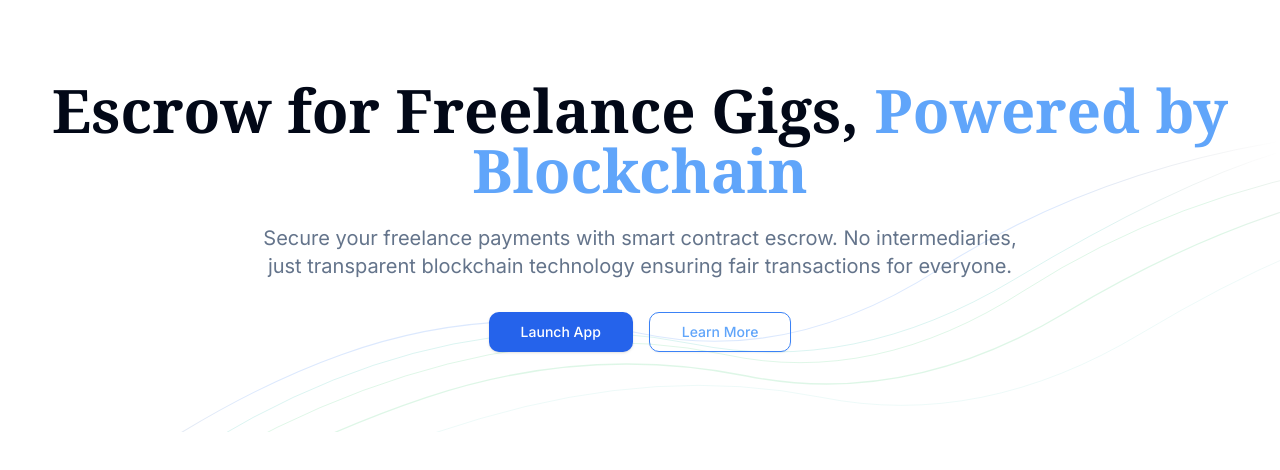
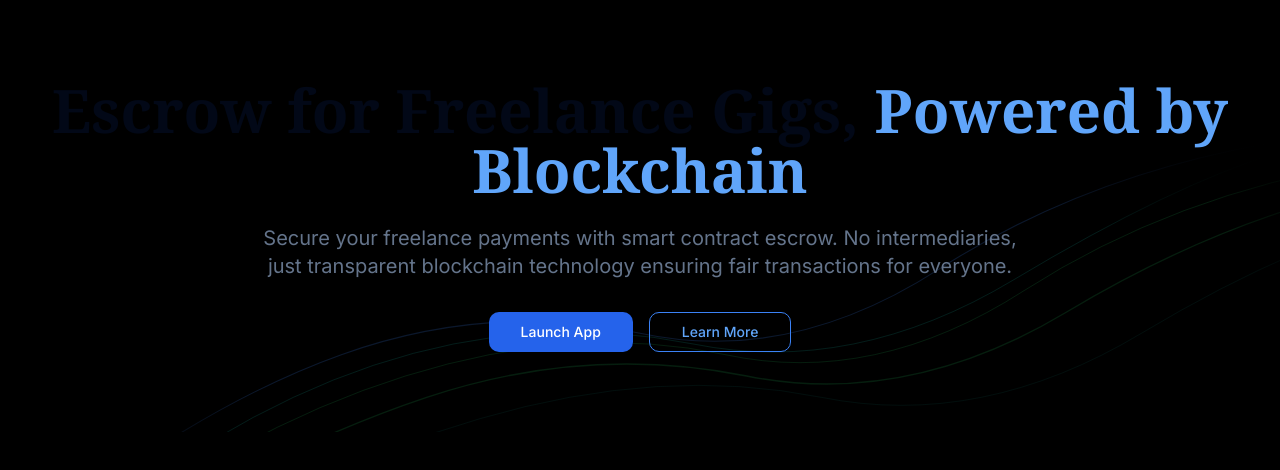
Before and after one commit to BlockHaven-Labs/SafeGig, a Next.js app in the folder frontend/: page / in a window 1280 px wide. Shown: the top 470 px of the page. Built offline with nearby package versions, Linux system fonts and the light colour scheme.

Commit message:
fix(landing): enhance HeroSection visuals and update styles for better user experience

```diff
--- a/frontend/app/page.tsx
+++ b/frontend/app/page.tsx
@@ -3,7 +3,7 @@ import React from "react";
 
 function page() {
   return (
-    <div>
+    <div className="min-h-screen bg-black">
       <HeroSection />
     </div>
   );
--- a/frontend/components/landing/HeroSection.tsx
+++ b/frontend/components/landing/HeroSection.tsx
@@ -3,7 +3,7 @@ import { Button } from "@/components/ui/button";
 
 export default function HeroSection() {
   return (
-    <section className="py-20 px-4 sm:px-6 lg:px-8 relative overflow-hidden">
+    <section className="py-20 px-4 sm:px-6 lg:px-8 relative overflow-hidden  ">
       <div className="absolute inset-0 z-0">
         <svg
           className="absolute inset-0 w-full h-full"
@@ -13,7 +13,7 @@ export default function HeroSection() {
           preserveAspectRatio="xMidYMid slice"
         >
           <defs>
-            <radialGradient id="neonPulse1" cx="50%" cy="50%" r="50%">
+            <radialGradient id="neonPulse1" cx="80%" cy="50%" r="50%">
               <stop offset="0%" stopColor="rgba(34,197,94,0.8)" />
               <stop offset="30%" stopColor="rgba(34,197,94,0.6)" />
               <stop offset="70%" stopColor="rgba(16,185,129,0.4)" />
@@ -159,7 +159,7 @@ export default function HeroSection() {
       </div>
 
       <div className="max-w-7xl mx-auto text-center relative z-10">
-        <h1 className="text-4xl sm:text-5xl lg:text-6xl font-serif font-bold text-foreground mb-6">
+        <h1 className="text-4xl text-blue-500 sm:text-5xl lg:text-6xl font-serif font-bold text-foreground mb-6">
           Escrow for Freelance Gigs,{" "}
           <span className="text-blue-400">Powered by Blockchain</span>
         </h1>
@@ -180,7 +180,7 @@ export default function HeroSection() {
           <Button
             size="lg"
             variant="outline"
-            className="border-blue-500 text-blue-400 hover:bg-blue-500/10 px-8 py-3 bg-transparent"
+            className="border-blue-500 text-blue-400 hover:bg-blue-500/10 hover:text-blue-700 px-8 py-3 bg-transparent"
           >
             Learn More
           </Button>
```
